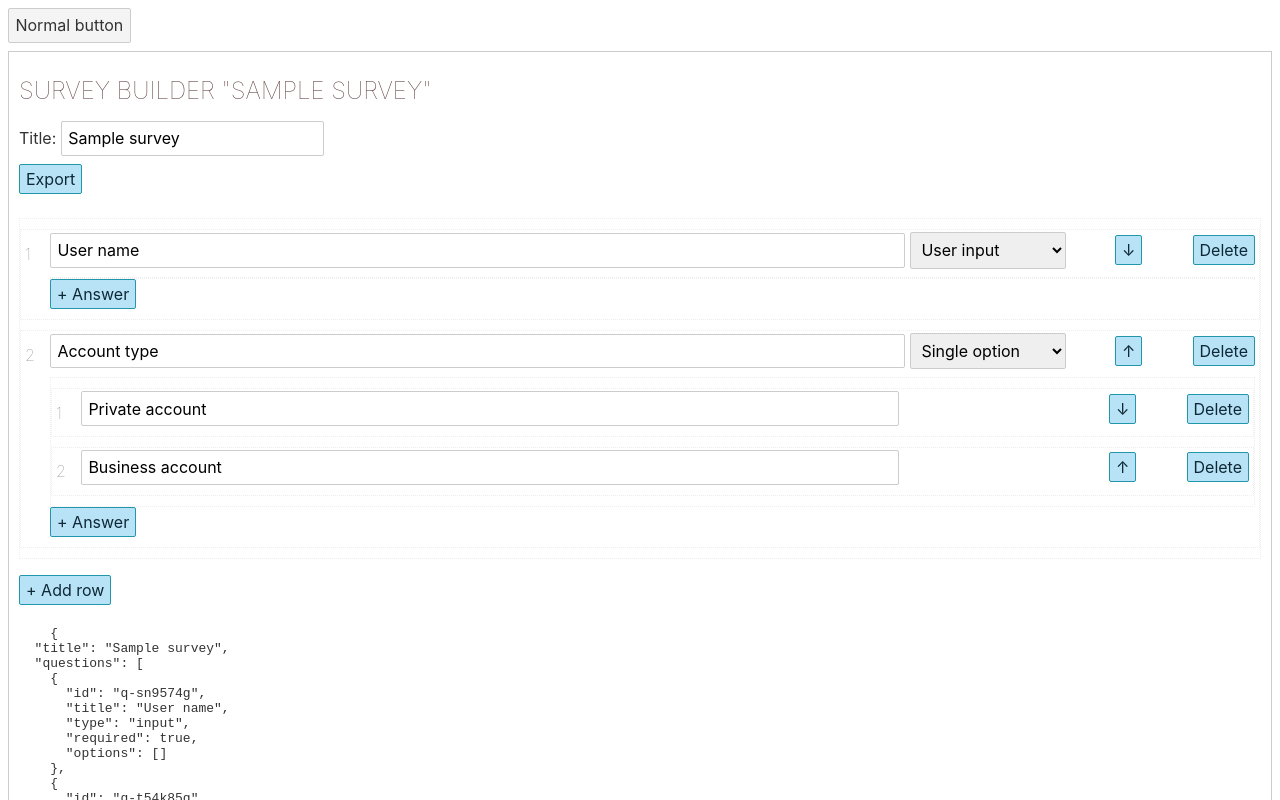
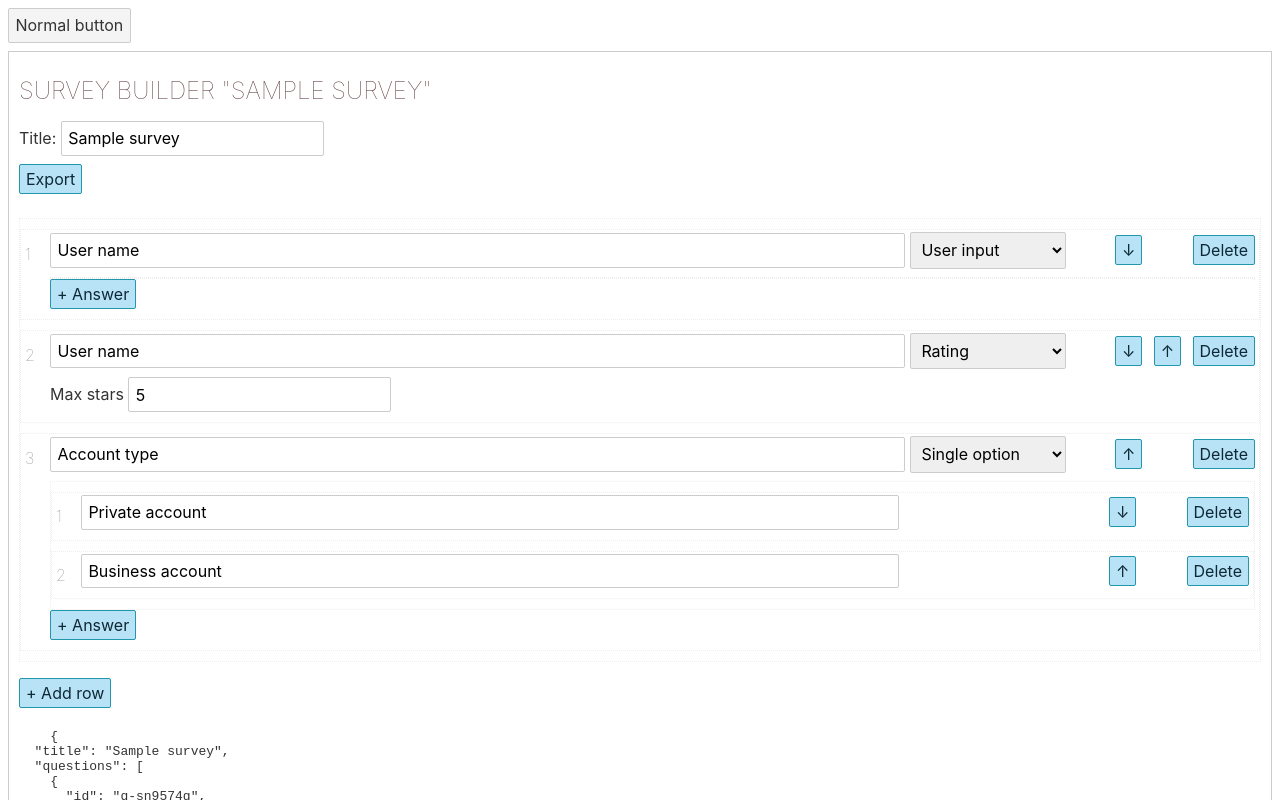
Before and after one commit to lotas/survey-builder, a Svelte app: page / in a window 1280 px wide. Shown: the top 800 px of the page. Built offline with nearby package versions, Linux system fonts and the light colour scheme.

Commit message:
Type fixes

```diff
--- a/src/App.svelte
+++ b/src/App.svelte
@@ -3,7 +3,7 @@ import { genId } from './SurveyBuilder/utils';
 
 
   setTimeout(() => {
-    const builder = (window as any).SurveyBuilder({
+    (window as any).SurveyBuilder({
       target: document.getElementById('survey-builder'),
       props: {
         snapshot: {
@@ -17,10 +17,17 @@ import { genId } from './SurveyBuilder/utils';
             },
             {
               id: genId('q'),
+              title: 'User name',
+              type: 'rating',
+              required: true,
+              options: 5
+            },
+            {
+              id: genId('q'),
               title: 'Account type',
               type: 'single',
               required: true,
-              options: [
+              answers: [
                 {
                   id: genId('a'),
                   title: 'Private account',
@@ -35,7 +42,7 @@ import { genId } from './SurveyBuilder/utils';
             },
           ]
         },
-        onExport: (data) => {
+        onExport: (data: any) => {
           console.log('Congrats: export', data)
         }
       }
--- a/src/SurveyBuilder/Questions.svelte
+++ b/src/SurveyBuilder/Questions.svelte
@@ -30,10 +30,10 @@
   }
 
   function addAnswer(idx: number) {
-    if (!Array.isArray(questions[idx].options)) {
-      questions[idx].options = []
+    if (!Array.isArray(questions[idx].answers)) {
+      questions[idx].answers = []
     }
-    ;(questions[idx].options as SurveyBuilderQuestion[]).push({
+    questions[idx].answers.push({
       id: genId(),
       title: 'Answer ',
       type: SurveyBuilderTypes.TextValue,
@@ -57,11 +57,11 @@
           <div></div>
         {/if}
         <div class="actions">
-          {#if idx < questions.length - 1}<button on:click={moveUp(idx)}
+          {#if idx < questions.length - 1}<button on:click={() => moveUp(idx)}
               >&darr;</button
             >{/if}
-          {#if idx > 0}<button on:click={moveDown(idx)}>&uarr;</button>{/if}
-          <button on:click={deleteRow(idx)}> Delete </button>
+          {#if idx > 0}<button on:click={() => moveDown(idx)}>&uarr;</button>{/if}
+          <button on:click={() => deleteRow(idx)}> Delete </button>
         </div>
 
         {#if !parentType}
@@ -73,8 +73,8 @@
             </label>
           {/if}
           {#if item.type !== SurveyBuilderTypes.StarsRating}
-            <svelte:self bind:questions={item.options} bind:parentType={item.type} />
-            <button on:click={addAnswer(idx)}>+ Answer</button>
+            <svelte:self bind:questions={item.answers} bind:parentType={item.type} />
+            <button on:click={() => addAnswer(idx)}>+ Answer</button>
           {/if}
         </div>
         {/if}
--- a/src/SurveyBuilder/TypeSelector.svelte
+++ b/src/SurveyBuilder/TypeSelector.svelte
@@ -1,6 +1,4 @@
 <script lang="ts">
-import SurveyBuilder from './SurveyBuilder.svelte';
-
   import { SurveyBuilderTypes } from './types'
 
   export let questionType: string
@@ -12,11 +10,13 @@ import SurveyBuilder from './SurveyBuilder.svelte';
     [SurveyBuilderTypes.StarsRating, 'Rating'],
   ]
 
-  export let onChange: (any) => void
+  export let onChange: (arg0: any) => void
+
+  const handleInput = (evt: any) => onChange(evt.target.value)
 </script>
 
 <main>
-  <select bind:value={questionType} on:input={evt => onChange(evt.target.value)}>
+  <select bind:value={questionType} on:input={handleInput}>
     {#each dropdownOptions as [value, label]}
       <option value={value}>{label}</option>
     {/each}
--- a/src/SurveyBuilder/types.ts
+++ b/src/SurveyBuilder/types.ts
@@ -11,7 +11,8 @@ export interface SurveyBuilderQuestion {
   title: string;
   type: SurveyBuilderTypes;
   required?: boolean;
-  options?: SurveyBuilderQuestion[] | number;
+  answers?: SurveyBuilderQuestion[];
+  options?: string | number;
 }
 
 export interface SurveyBuilderSnapshot {
--- a/src/main.ts
+++ b/src/main.ts
@@ -1,16 +1,20 @@
 import App from './App.svelte';
 import SurveyBuilder from './SurveyBuilder/SurveyBuilder.svelte'
+import type { SurveyBuilderSnapshot } from './SurveyBuilder/types';
 
 const app = new App({
 	target: document.getElementById('svelte-app'),
 });
 
 export interface SurveyBuilderOpts {
-	target: HTMLElement | ShadowRoot;
-	props: { [k: string]: any };
+	target: HTMLElement | Element;
+	props: {
+		snapshot: SurveyBuilderSnapshot;
+		onExport: (snapshot: SurveyBuilderSnapshot) => void;
+	};
 }
 
-(window as any).SurveyBuilder = function(opts: SurveyBuilderOpts) {
+(window as any).SurveyBuilder = function (opts: SurveyBuilderOpts) {
 	if (!opts.target) {
 		throw new Error('Please define "target" element')
 	}
```
